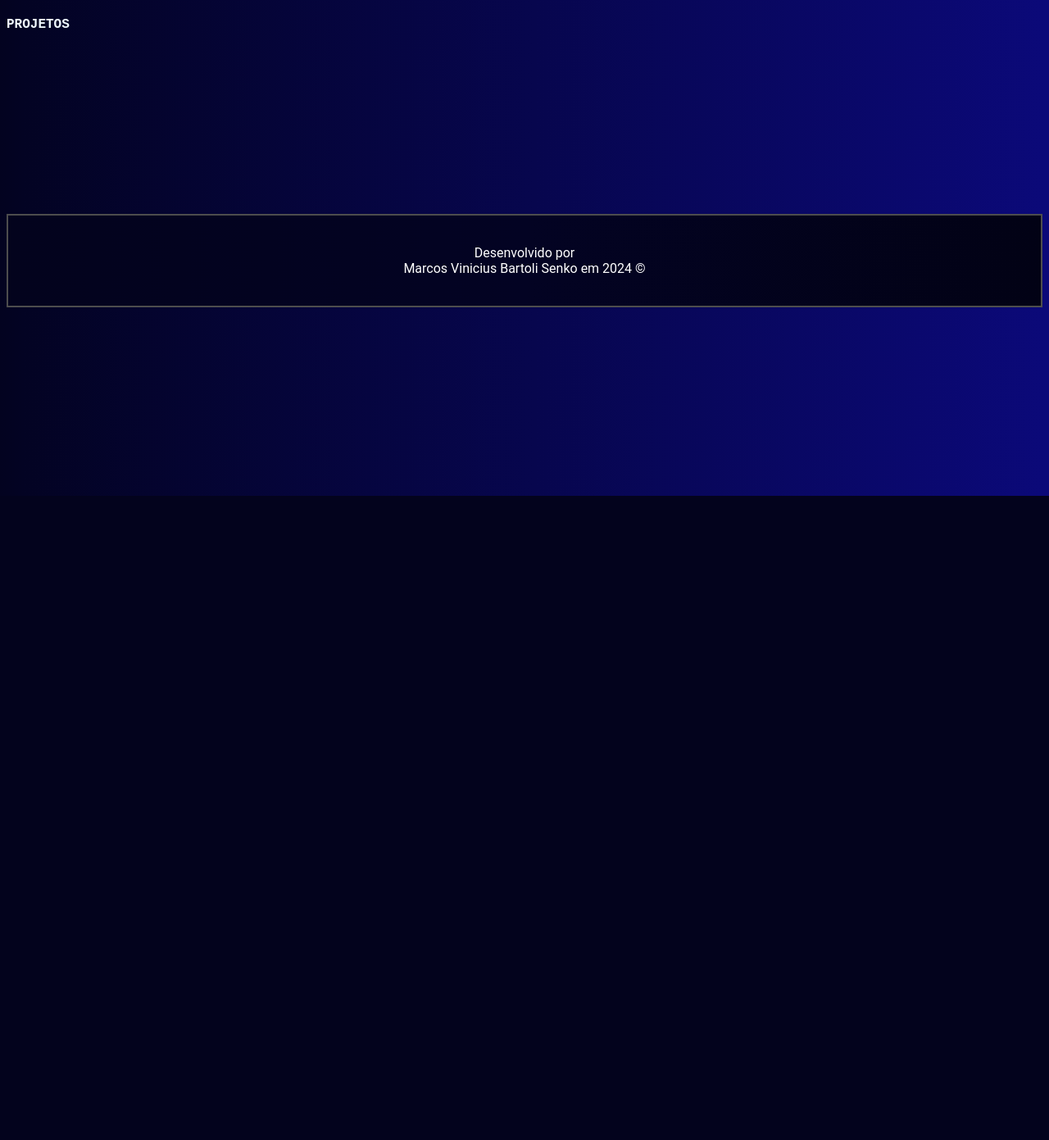
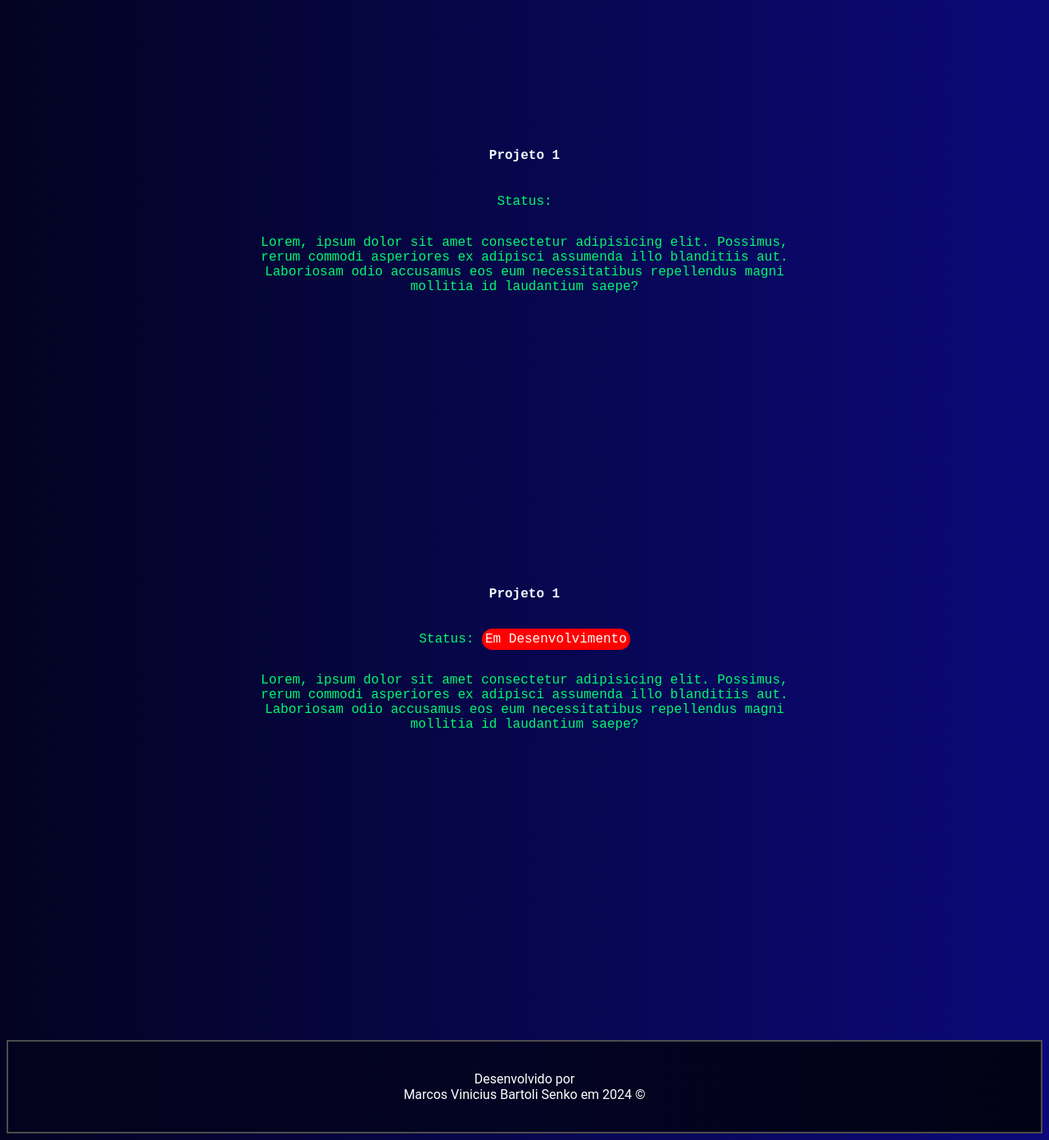
Before and after one commit to Marcosvini0001/sitepessoal, a PHP site: page /projetos in a window 1280 px wide. Shown: the part 195-1586 px from the top of the page at 82% size. Before the commit the page ends 800 px from the top, so only its background shows below. Run offline with PHP 8.4, Linux system fonts and the light colour scheme; some libraries are stand-ins or nearby versions.

Commit message:
ponta pé inicial ao desenvolvimento da pagina projetos.php

```diff
--- a/index.php
+++ b/index.php
@@ -18,6 +18,7 @@
 
     <link rel="stylesheet" href="styles/style.css">
 
+
 </head>
 
 <body>
@@ -36,7 +37,7 @@
 
         <div class="menu">
             <a href="home">Home</a>
-            <a id="projetos" href="#">Projetos</a>
+            <a id="#" href="projetos">Projetos</a>
             <a id="vejaMais" href="#">Veja Mais</a>
         </div>
 
--- a/paginas/projetos.php
+++ b/paginas/projetos.php
@@ -1,3 +1,26 @@
 <main>
-    <h4>PROJETOS</h4>
+
+    <section class="class-projetos">
+
+        <div class="div-projetos">
+            <h4>Projeto 1</h4>
+            <p>Status: </p>
+            <div class="card-projetos">
+                <p>Lorem, ipsum dolor sit amet consectetur adipisicing elit. Possimus, rerum commodi asperiores ex adipisci assumenda illo blanditiis aut.
+                    Laboriosam odio accusamus eos eum necessitatibus repellendus magni mollitia id laudantium saepe?</p>
+            </div>
+        </div>
+
+        <div class="div-projetos">
+            <h4>Projeto 1</h4>
+            <p>Status: <span>Em Desenvolvimento</span> </p>
+            <div class="card-projetos">
+                <p>Lorem, ipsum dolor sit amet consectetur adipisicing elit. Possimus, rerum commodi asperiores ex adipisci assumenda illo blanditiis aut.
+                    Laboriosam odio accusamus eos eum necessitatibus repellendus magni mollitia id laudantium saepe?</p>
+            </div>
+
+        </div>
+
+    </section>
+
 </main>
--- a/styles/main.css
+++ b/styles/main.css
@@ -161,3 +161,31 @@ main {
         display: none;
     }
 }
+
+
+.class-projetos{
+    display: flex;
+    justify-content: center;
+    align-items: center;
+    flex-direction: column;
+    .div-projetos{
+        display: flex;
+        justify-content: center;
+        align-items: center;
+        flex-direction: column;
+        width: 800px;
+        margin: 100px;
+        padding: 60px;
+        box-sizing: border-box;
+    }
+    p{
+        color: var(--verdin);
+    }
+    span{
+        color: white;
+        background-color: red;
+        padding: 4px;
+        border-radius: 20px;
+    }
+
+}
```
